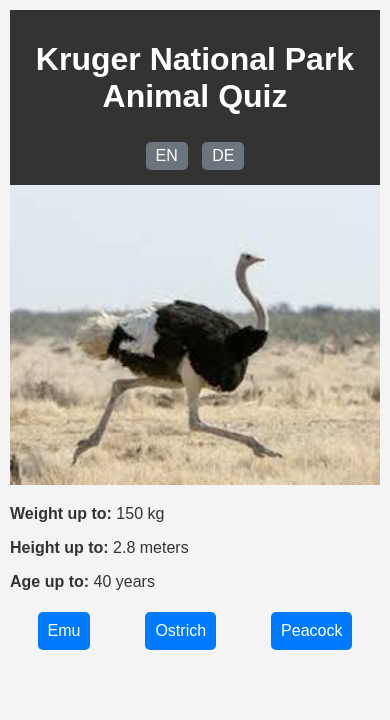
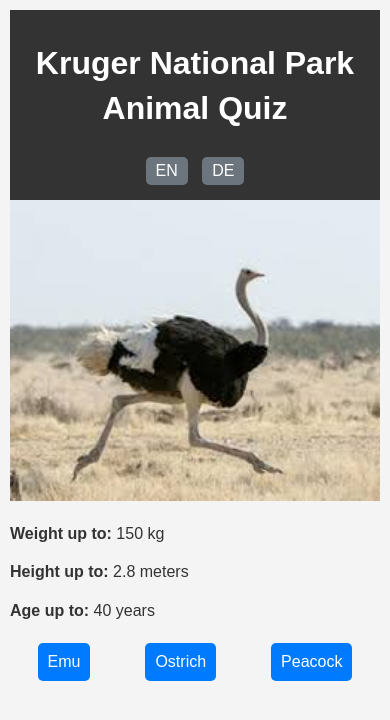
Before and after one commit to bkrauer/Kruger_App, a plain HTML site: page index.html in a window 390 px wide. Both pictures are taken after a click on the button "Start Quiz". Drawn offline with Linux system fonts and the light colour scheme.

Commit message:
Update index.html

```diff
--- a/index.html
+++ b/index.html
@@ -12,6 +12,7 @@
             padding: 10px;
             background-color: #f4f4f4;
             color: #333;
+            line-height: 1.4; /* Adjusted line-height for smaller "Zeilenabstand" */
         }
         #header {
             background-color: #333;
@@ -35,10 +36,8 @@
             background-color: #5a6268;
         }
         #image-container img {
-            max-width: 100%;
-            height: auto;
-            width: 100%;
-            height: 450px; /* Increased the height by 150% */
+            width: 100%; /* Ensure the image fits the container */
+            height: auto; /* Maintain aspect ratio */
         }
         #options-container, #next-button-container {
             display: flex;
@@ -104,7 +103,7 @@
                 text-align: center;
             }
             #image-container img {
-                height: 300px; /* Adjust for smaller screens */
+                height: auto; /* Adjust for smaller screens */
             }
         }
     </style>
```
